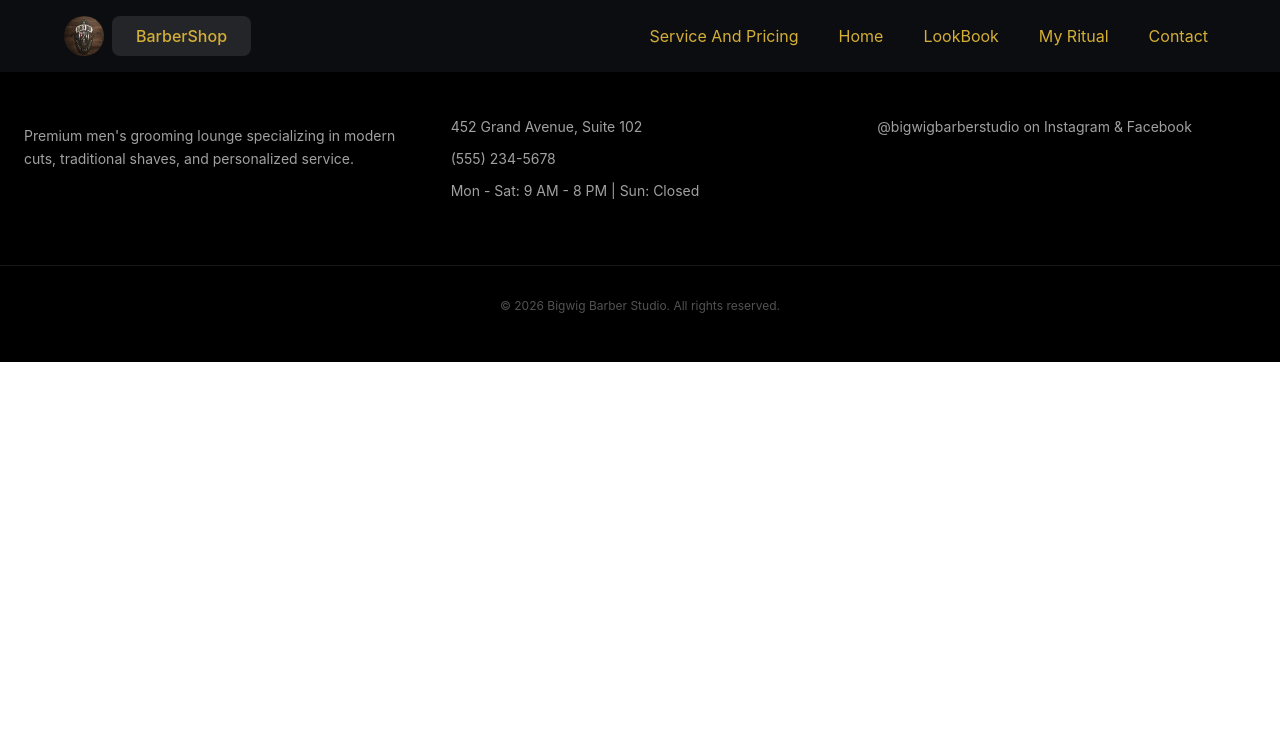
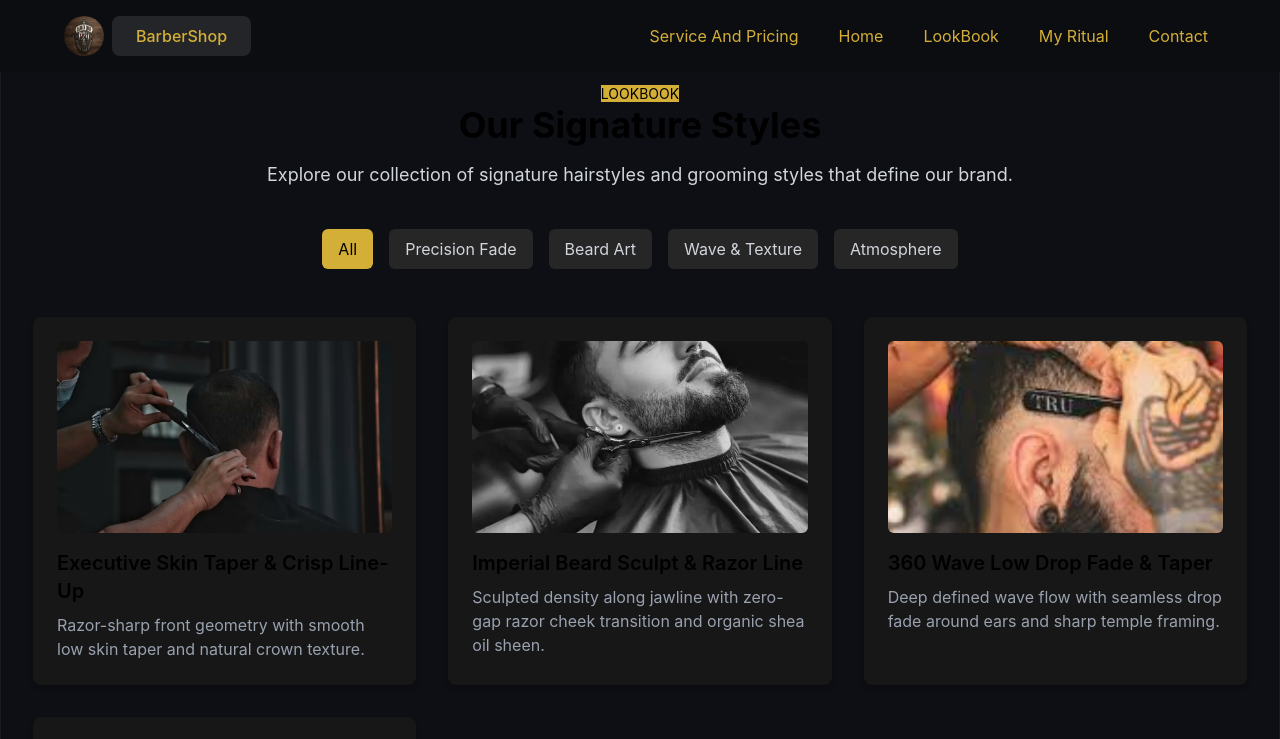
Before and after one commit to Oxbee27/barber-shop, a React (Vite) app: page /LookBook in a window 1280 px wide. Shown: the top 739 px of the page. Built offline with nearby package versions, Linux system fonts and the light colour scheme.

Commit message:
feat/update

```diff
--- a/src/App.jsx
+++ b/src/App.jsx
@@ -1,11 +1,13 @@
-import { BrowserRouter, Routes, Route } from "react-router-dom";
+import { BrowserRouter,  useNavigate,  Routes, Route } from "react-router-dom";
 import ErrorBoundary from "./components/ErrorBoundary";
 import Header from "./components/Header";
 import Hero from "./pages/Hero";
 import Footer from "./components/Footer";
 
 import ServicePricingList from "./pages/Service";
-import MasterBarber from "./pages/MasterBarber";
+import MasterBarber from "./pages/Barber";
+import Appointment from "./pages/Appointment";
+import LookBook from "./pages/LookBook";
 
 function App() {
   return (
@@ -21,12 +23,14 @@ function App() {
             <Route path="/barbers" element={<MasterBarber onSelectBarber={(barberId) =>
       {
 
-        console.log("selected barber:", barberId)
-
+              console.log("selected barber:", barberId)
+            navigate(`/appointment/${barberId}`)
       }
 
+            }  />} />
 
-            }  />} />
+      <Route path="/appointment/:barberId" element={<Appointment />} />
+<Route path="/lookbook" element={<LookBook />} />
           </Routes>
 
           <Footer />
--- a/src/components/Header.jsx
+++ b/src/components/Header.jsx
@@ -96,7 +96,7 @@ function Header() {
             </li>
             <li>
               <Link
-                to="/barbers"
+                to="/LookBook"
                 className="
                   flex
                   items-center
--- a/src/components/data/barberData.js
+++ b/src/components/data/barberData.js
@@ -2,9 +2,11 @@
 export const barberData = {
   hero: "/barber-hero.jpg",
   interior: "/barber-interior.jpg",
-  beard: "/beard-sculpt.jpg",
+  beard: "/haircut5.jpg",
   master: "/master-barber.jpg",
-  fadeStyle: "/fade-style.jpg",
+  fadeStyle: "/haircut2.jpg",
+  atmosphere: "/atmosphere.jpeg"
+
 };
 
 export const SERVICES = [
@@ -299,7 +301,7 @@ export const LOOKBOOK_ITEMS = [
     barber: "OXBEE Barber Shop",
     description:
       "Bespoke leather barber chairs, dark charcoal architectural walls, brushed brass trims, and VIP refreshments.",
-    image: barberData.interior,
+    image: barberData.atmosphere,
     tag: "Shop",
   },
 ];
--- /dev/null
+++ b/src/pages/Appointment.jsx
@@ -0,0 +1,75 @@
+
+import { useNavigate, useParams } from "react-router-dom";
+import { BARBERS } from "../components/data/barberData.js";
+
+
+export default function Appointment() {
+  const { barberId } = useParams();
+  const navigate = useNavigate();
+
+  const selectedBarber = BARBERS.find((barber) => barber.id === barberId);
+
+  if (!selectedBarber) {
+    return (
+      <div className="text-center mt-20">
+        <h2 className="text-2xl font-bold text-red-500">Barber Not Found</h2>
+        <p className="mt-4 text-gray-400">The selected barber does not exist.</p>
+        <button
+          onClick={() => navigate("/barbers")}
+          className="mt-6 inline-flex items-center bg-[#d4af37] text-black py-2 px-4 rounded-md hover:bg-[#c09e2d] transition duration-300"
+        >
+          Back to Barbers
+        </button>
+      </div>
+    );
+  }
+
+  const handleBookAppointment = () => {
+
+    console.log(`Booking appointment with ${selectedBarber.name}`);
+    navigate("/");
+  };
+
+  return(
+<section  id="barbers" className="py-20 relative bg-[#0e0f14] border border-white/5">
+<div className="max-w-7xl mx-auto px-4 sm:px-6 lg:px-8">
+
+<div className="text-center mb-10">
+
+<span className="bg-[#d4af37] uppercase text-sm">Appointment</span>
+
+
+<p className="text-4xl font-bold mb-4">confirm your Barber</p>
+
+
+<p className="text-lg text-gray-300">
+  You have selected the following barber:
+</p>
+</div>
+<div className="bg-neutral-900 p-6 rounded-lg shadow-md hover:shadow-lg transition-shadow duration-300 mb-4">
+<img src={selectedBarber.avatar} alt={selectedBarber.avatar} className="w-full h-48 object-cover rounded-md mb-4" />
+    <h3 className="text-xl font-semibold mb-2">{selectedBarber.name}</h3>
+    <p className="text-gray-400 mb-4">{selectedBarber.title}</p>
+    <p className="text-lg font-bold text-[#d4af37]">{selectedBarber.experience} years of experience</p>
+    <p className="text-gray-400">{selectedBarber.reviewsCount} reviews</p>
+    <p className="text-gray-400">{selectedBarber.bio}</p>
+    <p className="text-gray-400">{selectedBarber.speciality}</p>
+    <p className="text-gray-400">{selectedBarber.availabilityToday}</p>
+
+
+</div>
+
+<button onClick={handleBookAppointment} className="mt-6 inline-flex items-center bg-[#d4af37] text-black py-2 px-4 rounded-md hover:bg-[#c09e2d] transition duration-300">
+  Book Appointment
+</button>
+
+<button onClick={() => navigate("/barbers")} className="mt-6 inline-flex items-center bg-[#d4af37] text-black py-2 px-4 rounded-md hover:bg-[#c09e2d] transition duration-300 ml-4">
+  Back to Barbers
+</button>
+</div>
+</section>
+
+
+  )
+
+}
--- a/src/pages/Hero.jsx
+++ b/src/pages/Hero.jsx
@@ -42,9 +42,9 @@ function Hero() {
       </div>
 </div>
 <div className=" text-center flex justify-center  capitalize sm:text-2xl md:text-2xl lg:text-lg font-bold text-white  gap-5 mt-10">
-            <button className="bg-[#d4af37] text-black py-2 px-4 rounded-md hover:bg-[#c09e2d] transition duration-300">
+            <Link to="/barbers" className="bg-[#d4af37] text-black py-2 px-4 rounded-md hover:bg-[#c09e2d] transition duration-300">
               Reserve Appointment
-            </button>
+            </Link>
 
             <Link to="/services"
             className="bg-[#d4af37] text-black py-2 px-4 rounded-md hover:bg-[#c09e2d] transition duration-300 flex gap-2">
--- /dev/null
+++ b/src/pages/LookBook.jsx
@@ -0,0 +1,53 @@
+import { LOOKBOOK_ITEMS } from "../components/data/barberData";
+import { useState } from "react";
+
+export default function LookBook() {
+  const [selectedCategory, setSelectedCategory] = useState("All");
+
+  const categories = ["All", ...new Set(LOOKBOOK_ITEMS.map((item) => item.category))];
+
+  const filteredItems =
+    selectedCategory === "All"
+      ? LOOKBOOK_ITEMS
+      : LOOKBOOK_ITEMS.filter((item) => item.category === selectedCategory);
+
+  return (
+    <section id="lookbook" className="py-20 relative bg-[#0e0f14] border border-white/5">
+      <div className="max-w-7xl mx-auto px-4 sm:px-6 lg:px-8">
+        <div className="text-center mb-10">
+          <span className="bg-[#d4af37] uppercase text-sm">LookBook</span>
+          <p className="text-4xl font-bold mb-4">Our Signature Styles</p>
+          <p className="text-lg text-gray-300">
+            Explore our collection of signature hairstyles and grooming styles that define our brand.
+          </p>
+        </div>
+
+        <div className="flex flex-wrap justify-center gap-4 mb-12">
+          {categories.map((category) => (
+            <button
+              key={category}
+              onClick={() => setSelectedCategory(category)}
+              className={`px-4 py-2 rounded-md transition duration-300 ${
+                selectedCategory === category
+                  ? "bg-[#d4af37] text-black"
+                  : "bg-neutral-800 text-gray-300 hover:bg-[#22c55e]"
+              }`}
+            >
+              {category}
+            </button>
+          ))}
+        </div>
+
+        <div className="grid grid-cols-1 md:grid-cols-2 lg:grid-cols-3 gap-8">
+          {filteredItems.map((item) => (
+            <div key={item.id} className="bg-neutral-900 p-6 rounded-lg shadow-md hover:shadow-lg transition-shadow duration-300">
+              <img src={item.image} alt={item.title} className="w-full h-48 object-cover rounded-md mb-4" />
+              <h3 className="text-xl font-semibold mb-2">{item.title}</h3>
+              <p className="text-gray-400">{item.description}</p>
+            </div>
+          ))}
+        </div>
+      </div>
+    </section>
+  );
+}
--- /dev/null
+++ b/src/pages/Ritual.jsx
@@ -0,0 +1 @@
+ import
```
Also changed, not shown: src/pages/Barber.jsx (+10 -25 lines), public/atmosphere.jpeg (added).
